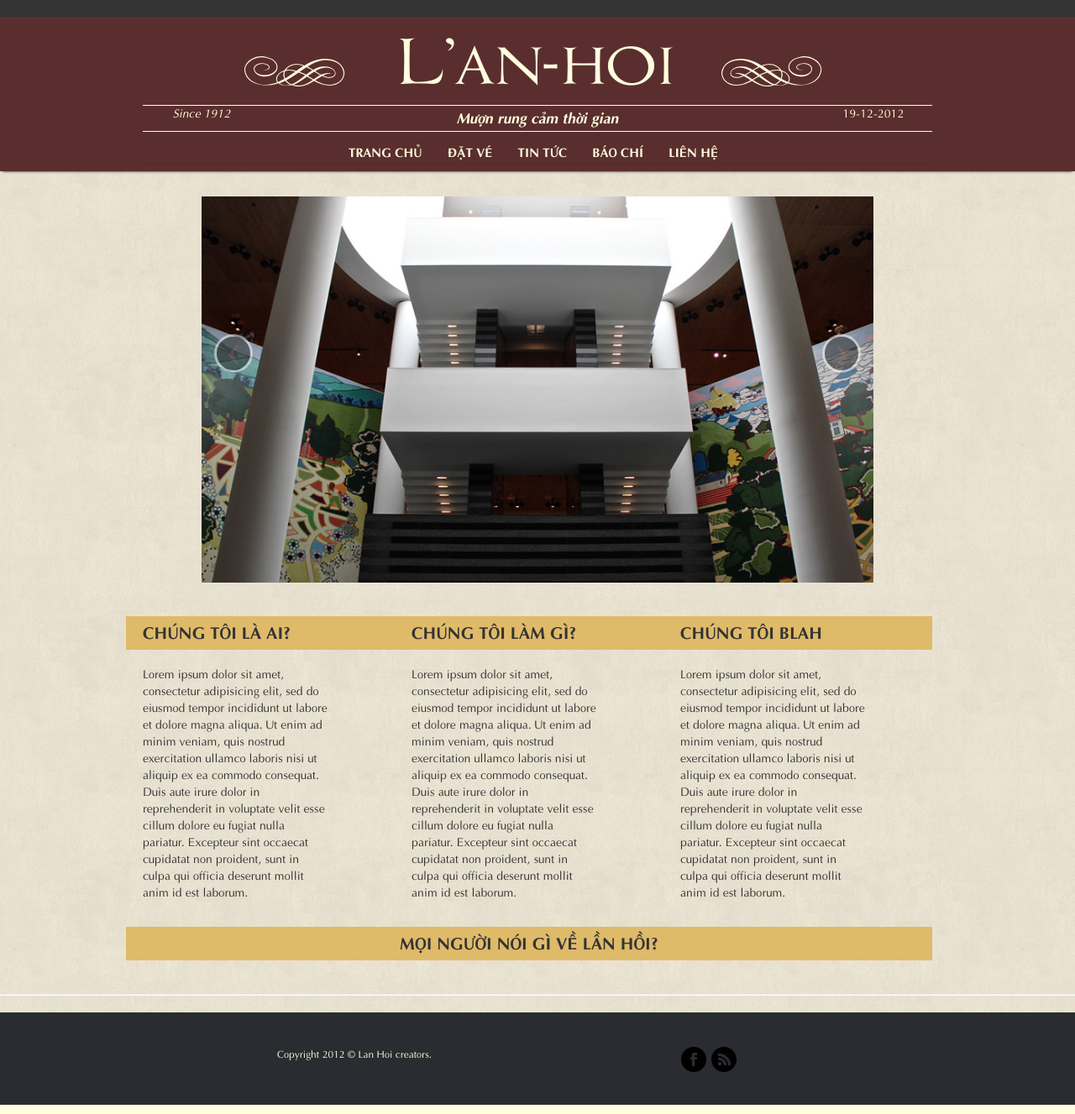
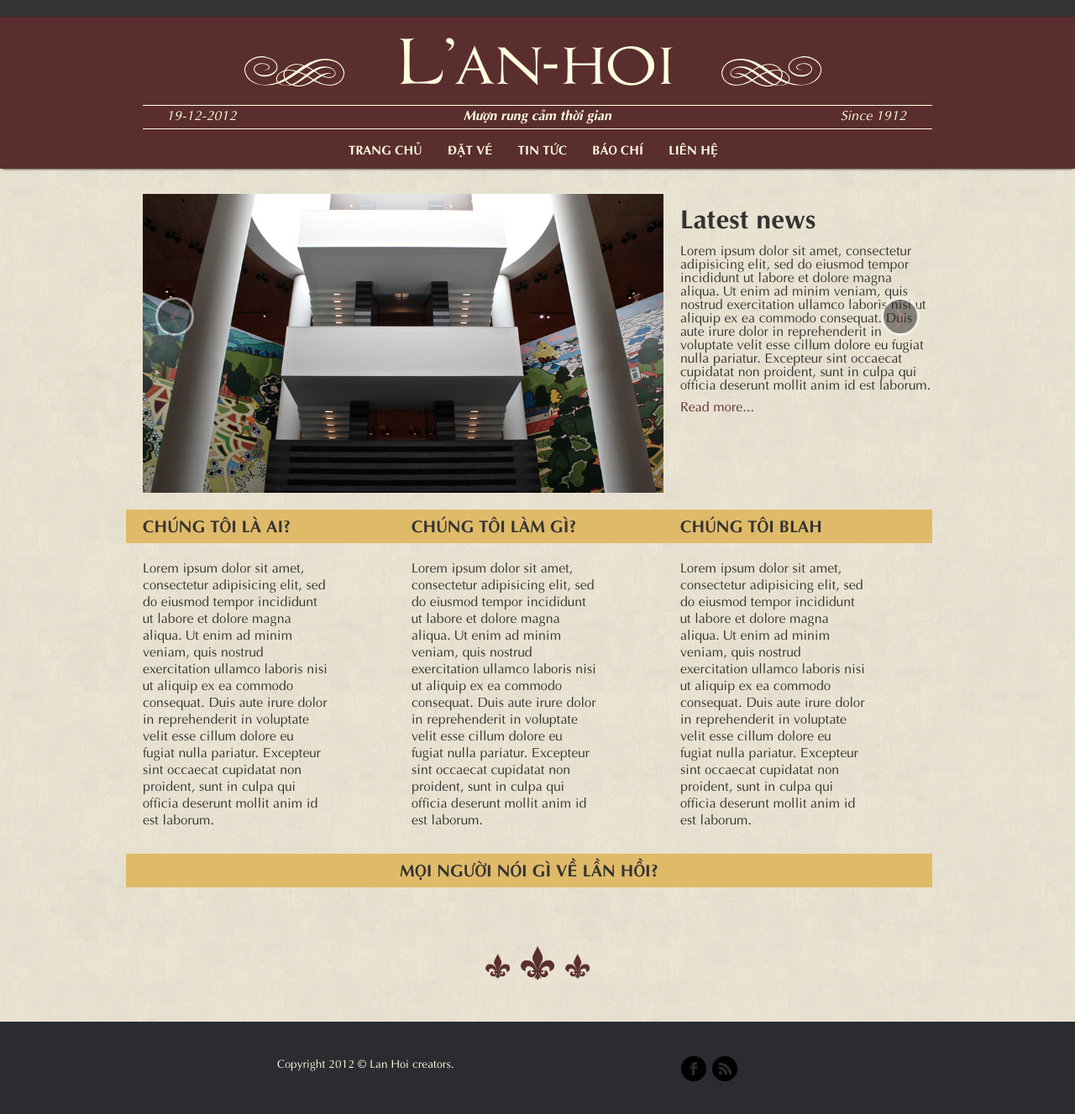
Before and after one commit to lanhoi/lanhoi.github.com, a Jekyll site: the page built from index.html, in a window 1280 px wide. Shown: the whole page at 84% size. Built offline with Jekyll 4.4.1, drawn with Linux system fonts in a browser that asks for light colours; nearby versions of some CDN libraries.

Commit message:
Cosmetic.

```diff
--- a/_layouts/default.html
+++ b/_layouts/default.html
@@ -36,9 +36,9 @@
             </div>
             <div class="tagline container">
                 <div class="row">
+                    <div class="span2"><em>19-12-2012</em></div>
+                    <div class="span8"><strong><em>Mượn rung cảm thời gian</em></strong></div>
                     <div class="span2"><em>Since 1912</em></div>
-                    <div class="span8"><h4><em>Mượn rung cảm thời gian</em></h4></div>
-                    <div class="span2">19-12-2012</div>
                 </div>
             </div>
         </header>
@@ -61,7 +61,7 @@
             {{ content }}
         </div>
 
-        <hr>
+        <hr class="fleur">
         <footer>
             <div class="container">
                 <div class="row footer-row">
--- a/css/main.css
+++ b/css/main.css
@@ -6,6 +6,7 @@
 html, body {
     /*font-family : Open Sans;*/
     font-family: UTM Aptima;
+    font-size: 16px;
     background-color: #FFFEDF;
 }
 
@@ -45,20 +46,12 @@ header {
     padding-bottom: 5px;
 }
 
-header h1 {
-    margin-top: 0px;
-    margin-bottom: 0;
-    padding-bottom: 15px;
-    font-size: 100px;
-    line-height: 1em;
-}
-
-header h1::selection {
+header *::selection {
     background: #FFFEDF;
     color: #5A2E2E;
 }
 
-header h1::-moz-selection {
+header *::-moz-selection {
     background: #FFFEDF;
     color: #5A2E2E;
 }
@@ -81,6 +74,11 @@ header #brand {
     background: url("/img/header.png");
     width: 960px;
     height: 100px;
+}
+
+.tagline .row {
+    padding-top: 2px;
+    padding-bottom: 5px;
 }
 
 .nav-container {
@@ -154,7 +152,6 @@ header #brand {
 
 /* CAROUSEL */
 #myCarousel {
-    width: 800px;
     margin: 0 auto 20px auto;
 }
 
@@ -207,6 +204,16 @@ header #brand {
     text-align: center;
 }
 
+hr.fleur {
+    background: url("/img/fleurdelis2.png");
+    display: block;
+    width: 200px;
+    height: 40px;
+    border-top: 0;
+    border-bottom: 0;
+    margin: 50px auto;
+}
+
 /* FOOTER */
 footer {
 /*
--- a/index.html
+++ b/index.html
@@ -3,11 +3,30 @@ layout: default
 title: L'anhoi
 description: Dự án nghệ thuật cộng đồng Lần Hồi - Mượn rung cảm thời gian.
 ---
+
+<div class="container">
+
     <div id="myCarousel" class="carousel slide">
         <!-- Carousel items -->
         <div class="carousel-inner">
             <div class="active item">
-            <img src="/img/carousel.jpg">
+                <div class="row">
+                    <div class="span8"><img src="/img/carousel.jpg"></div>
+                    <div class="span4">
+                        <h2>Latest news</h2>
+                        <p>
+                            Lorem ipsum dolor sit amet, consectetur
+                            adipisicing elit, sed do eiusmod tempor incididunt ut
+                            labore et dolore magna aliqua. Ut enim ad minim veniam,
+                            quis nostrud exercitation ullamco laboris nisi ut aliquip
+                            ex ea commodo consequat. Duis aute irure dolor in reprehenderit
+                            in voluptate velit esse cillum dolore eu fugiat nulla
+                            pariatur. Excepteur sint occaecat cupidatat non proident,
+                            sunt in culpa qui officia deserunt mollit anim id est laborum.
+                        </p>
+                        <a href="#">Read more...</a>
+                    </div>
+                </div>
             </div>
             <div class="item">
                 <img src="/img/carousel.jpg">
@@ -18,7 +37,7 @@ description: Dự án nghệ thuật cộng đồng Lần Hồi - Mượn rung c
         </div><!-- Carousel nav -->
         <a class="carousel-control left" href="#myCarousel" data-slide="prev">‹</a> <a class="carousel-control right" href="#myCarousel" data-slide="next">›</a>
     </div>
-<div class="container">
+
     <div class="row divider" id="us">
         <div class="span3">
             <strong>CHÚNG TÔI LÀ AI?</strong>
```
Also changed, not shown: img/fleurdelis2.png (added). Lines whose indentation alone changed are shown as unchanged.
